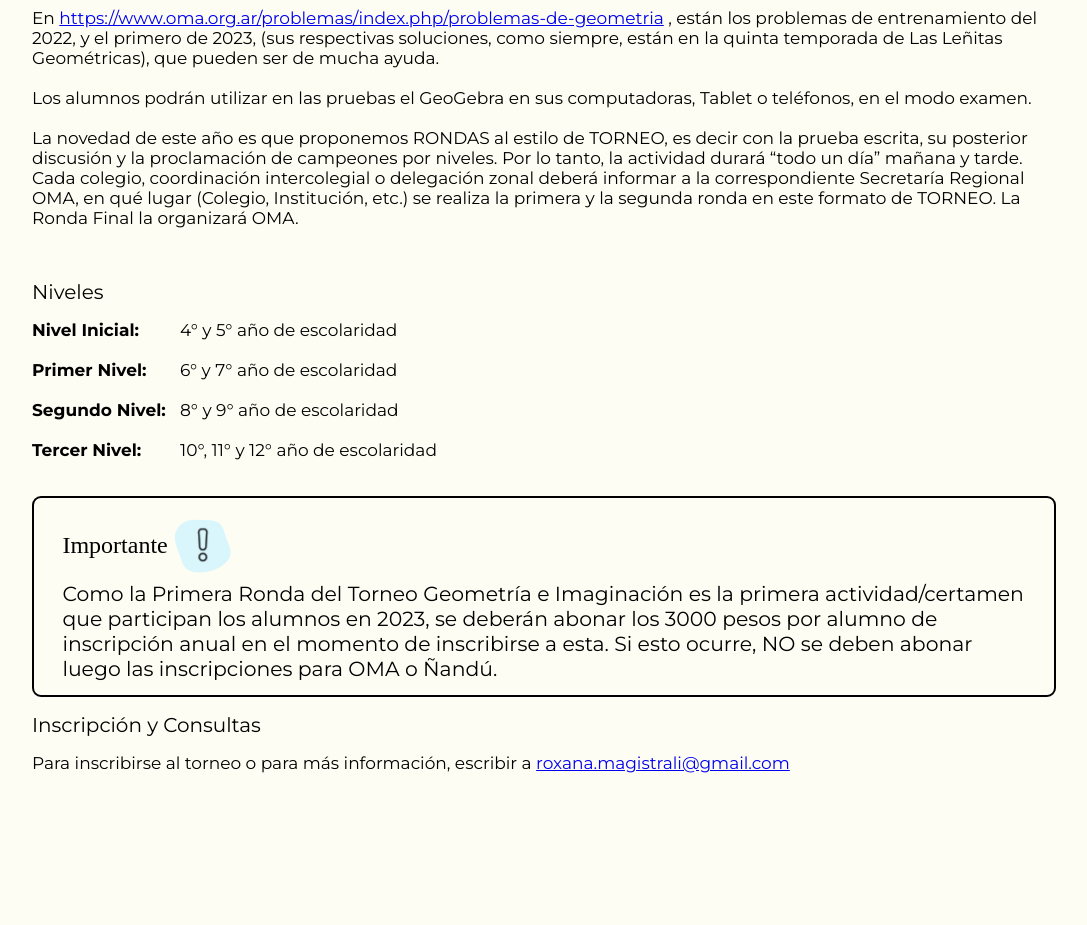
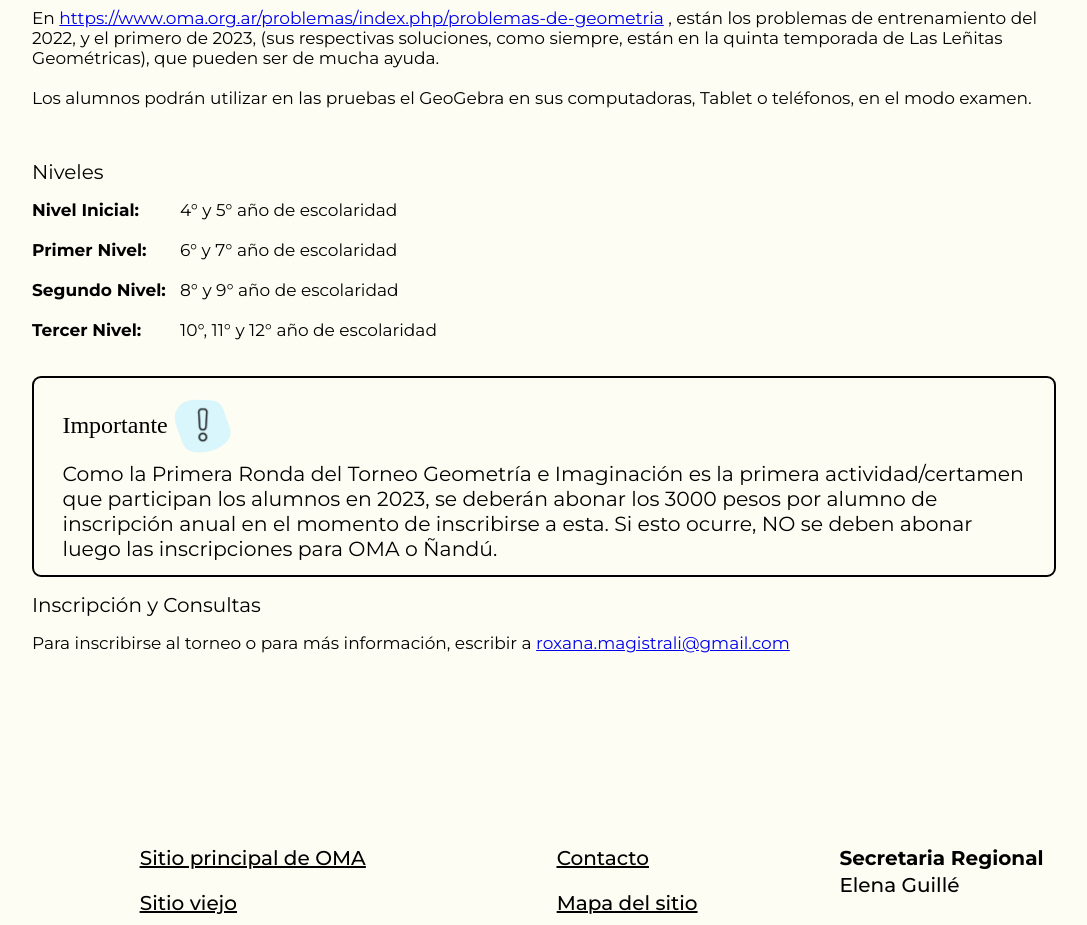
Before and after one commit to JZylber/oma-san-isidro, a Next.js app: page /otros/geometria in a window 1280 px wide. Shown: the part 780-1705 px from the top of the page, without its empty margins (96-1183 px from the left). Built offline with nearby package versions, Linux system fonts and the light colour scheme; no server answers; the database is empty; a web font is replaced by a local one.

Commit message:
fix(geometria): removed information paragraph awaiting clearer directives

```diff
--- a/pages/otros/geometria.tsx
+++ b/pages/otros/geometria.tsx
@@ -38,7 +38,7 @@ const Geometry : NextPage<{results : Array<JSONCalendarEvent>,year:number}> = ({
                         <p>Les recordamos también que en este TORNEO, el alumno es libre de llevar a la prueba escrita el material que prefiera y crea necesario para resolver los problemas. Siempre les recomendamos utilizar las NOTAS DE GEOMETRÍA que publica la OMA para entrenamiento y material de consulta en las pruebas.</p>
                         <p>En <a href="https://www.oma.org.ar/problemas/index.php/problemas-de-geometria">https://www.oma.org.ar/problemas/index.php/problemas-de-geometria</a> , están los problemas de entrenamiento del 2022, y el primero de 2023, (sus respectivas soluciones, como siempre, están en la quinta temporada de Las Leñitas Geométricas), que pueden ser de mucha ayuda.</p>
                         <p>Los alumnos podrán utilizar en las pruebas el GeoGebra en sus computadoras, Tablet o teléfonos, en el modo examen.</p>
-                        <p>La novedad de este año es que proponemos RONDAS al estilo de TORNEO, es decir con la prueba escrita, su posterior discusión y la proclamación de campeones por niveles. Por lo tanto, la actividad durará “todo un día” mañana y tarde. Cada colegio, coordinación intercolegial o delegación zonal deberá informar a la correspondiente Secretaría Regional OMA, en qué lugar (Colegio, Institución, etc.) se realiza la primera y la segunda ronda en este formato de TORNEO. La Ronda Final la organizará OMA.</p>
+                        {/*<p>La novedad de este año es que proponemos RONDAS al estilo de TORNEO, es decir con la prueba escrita, su posterior discusión y la proclamación de campeones por niveles. Por lo tanto, la actividad durará “todo un día” mañana y tarde. Cada colegio, coordinación intercolegial o delegación zonal deberá informar a la correspondiente Secretaría Regional OMA, en qué lugar (Colegio, Institución, etc.) se realiza la primera y la segunda ronda en este formato de TORNEO. La Ronda Final la organizará OMA.</p>*/}
                     </div>
                 </section>
                 <section className={styles.section}>
```
